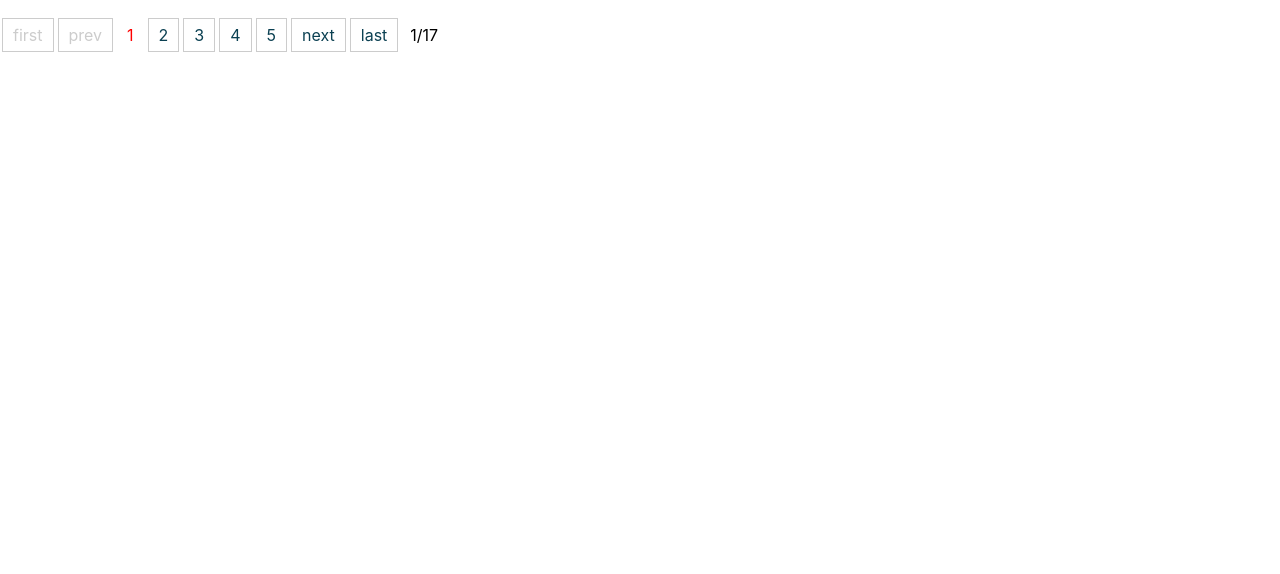
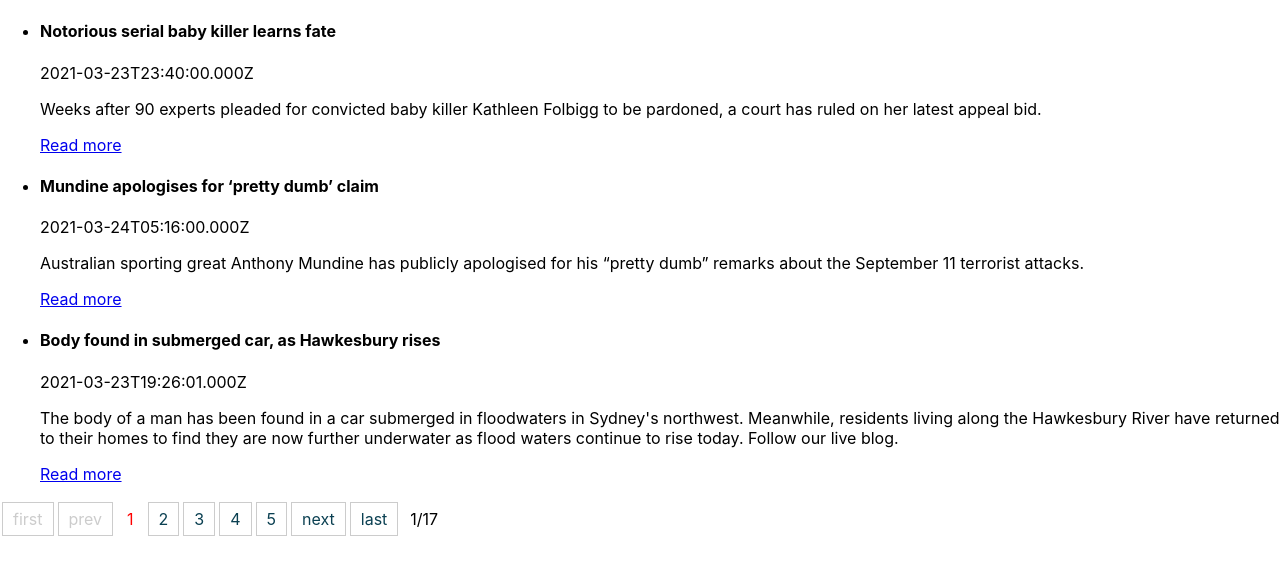
Before and after one commit to WorkJamesYang/news_corp, a React (Create React App) app: page / in a window 1280 px wide. Shown: the top 574 px of the page. Built offline with nearby package versions, Linux system fonts and the light colour scheme.

Commit message:
slice article arrays by pagination

```diff
--- a/src/App.js
+++ b/src/App.js
@@ -1,21 +1,30 @@
-import React, {useState} from 'react'
+import React, {useState,useMemo} from 'react'
+import Pager from './components/Pager/Pager'
 import Article from './components/Article/Article'
-import Pager from './components/Pager/Pager'
 import data from './data/capi.json'
 import './App.css'
 
+let pageSize = 3
 function App() {
   const [currentPage, setCurrentPage] = useState(1)
+
+  /*get currentTableData */
+  const currentTableData = useMemo(() => {
+    const firstPageIndex = (currentPage - 1) * pageSize
+    const lastPageIndex = firstPageIndex + pageSize
+    return data.results.slice(firstPageIndex, lastPageIndex)
+  }, [currentPage])
+
   return (
     <>
       <ul>
-        {/* {data.results.map(item => <Article key={item.id} {...item}/>)} */}
+        {currentTableData.map(item => <Article key={item.id} {...item}/>)}
       </ul>
       <Pager
       articleLength={data.results.length}
       panelNumber={5}
       currentPage={currentPage}
-      pageSize={3}
+      pageSize={pageSize}
       onPageChange={page => setCurrentPage(page)}/>
     </>
   )
--- a/src/components/Pager/Pager.js
+++ b/src/components/Pager/Pager.js
@@ -1,4 +1,5 @@
 import React from 'react'
+import {getPageNumber, getMinNumber, getMaxNumber, toPage }from './utilities'
 import './Pager.css'
 /**
  * pagination component
@@ -29,44 +30,3 @@ const Pager = props =>{
     )
 }
 export default Pager
-/**
- *
- * calculate min panel number
- */
-function getMinNumber(props) {
-    console.log(props)
-    let min = props.currentPage - Math.floor(props.panelNumber / 2 )
-    return min < 1 ? 1 : min
-}
-
-/**
- *
- * @param {*} min
- * @param {*} pageNumber
- */
-function getMaxNumber(min, pageNumber, props){
-    let max = min  + props.panelNumber - 1
-    return max > pageNumber ? pageNumber : max
-
-}
-
-/**
- * navigate to certain page
- * @param {*} target target page number
- * @param {*} props  all props
- */
-function toPage(target, props){
-    if(props.currentPage === target){
-        return // Object.is('current page number','target page number')
-    }
-    props.onPageChange && props.onPageChange(target)
-}
-
-
-/**
- * calculate total number of pages
- * @param {*} props
- */
-function getPageNumber(props){
-    return Math.ceil(props.articleLength / props.pageSize)
-}
--- /dev/null
+++ b/src/components/Pager/utilities.js
@@ -0,0 +1,41 @@
+/**
+ *
+ * calculate min panel number
+ */
+export function getMinNumber(props) {
+    console.log(props)
+    let min = props.currentPage - Math.floor(props.panelNumber / 2 )
+    return min < 1 ? 1 : min
+}
+
+/**
+ *
+ * @param {*} min
+ * @param {*} pageNumber
+ */
+export function getMaxNumber(min, pageNumber, props){
+    let max = min  + props.panelNumber - 1
+    return max > pageNumber ? pageNumber : max
+
+}
+
+/**
+ * navigate to certain page
+ * @param {*} target target page number
+ * @param {*} props  all props
+ */
+export function toPage(target, props){
+    if(props.currentPage === target){
+        return // Object.is('current page number','target page number')
+    }
+    props.onPageChange && props.onPageChange(target)
+}
+
+
+/**
+ * calculate total number of pages
+ * @param {*} props
+ */
+export function getPageNumber(props){
+    return Math.ceil(props.articleLength / props.pageSize)
+}
```
